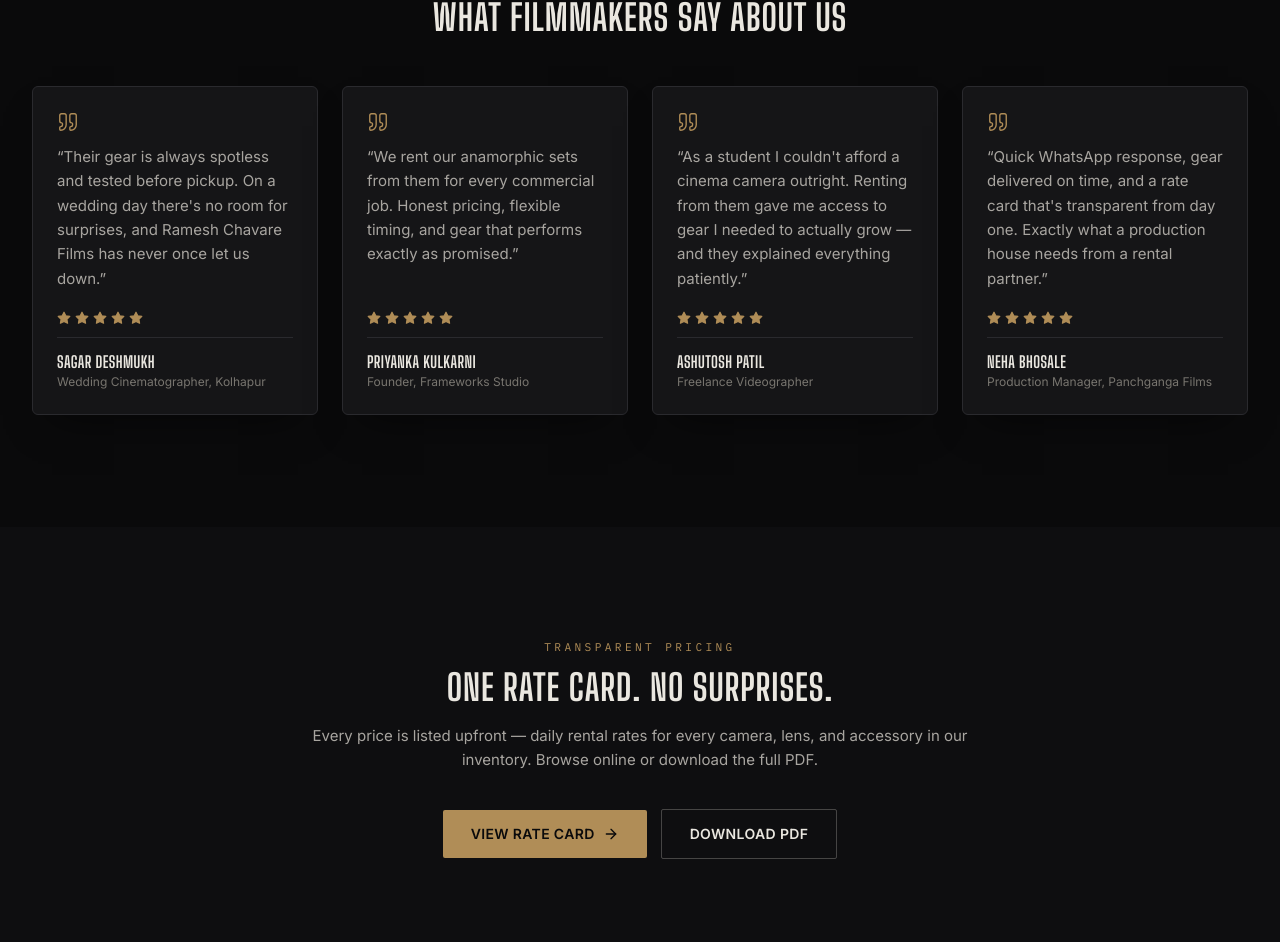
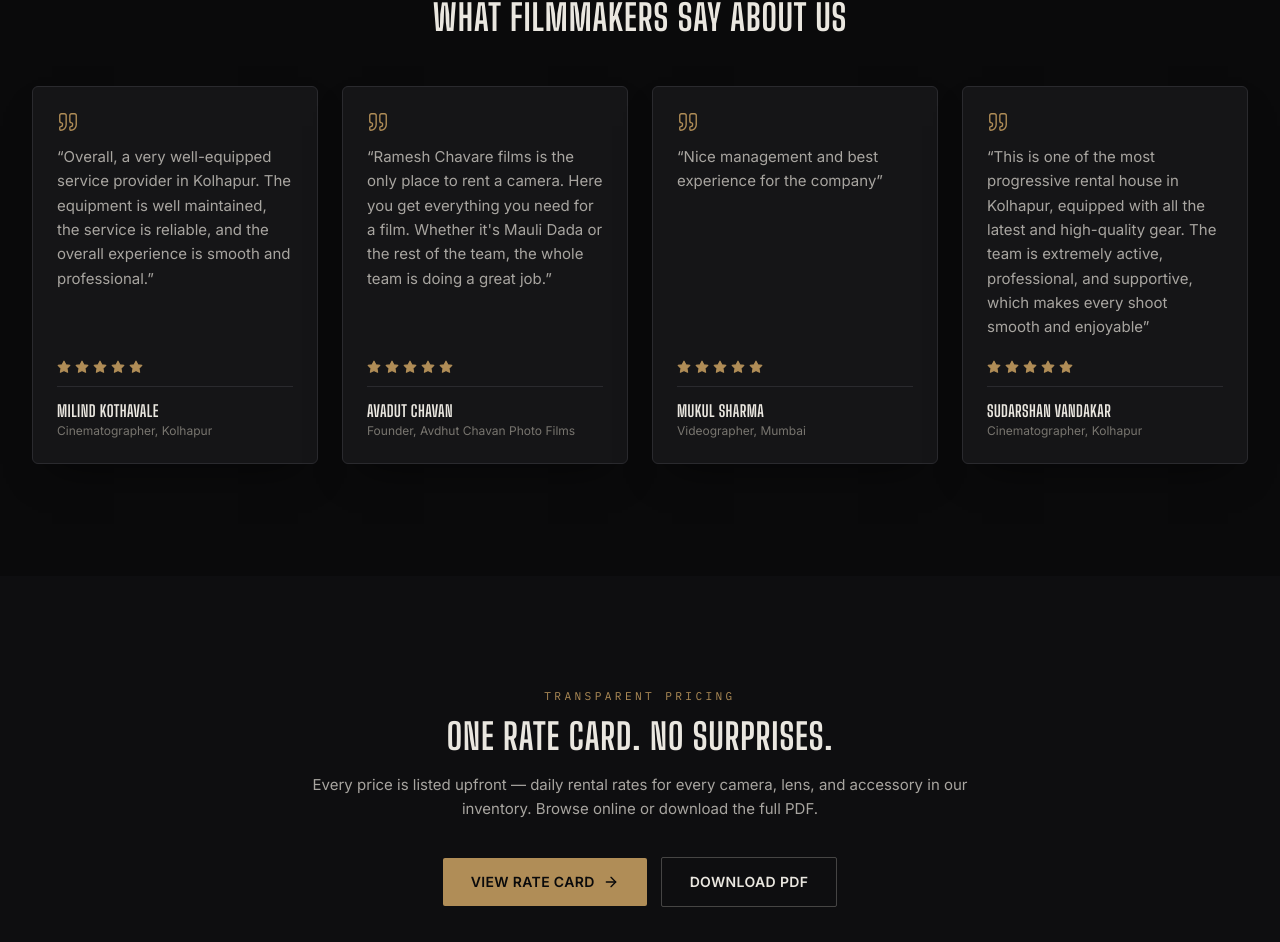
Before and after one commit to RanveerC22/ramesh-chavare-films, a Next.js app: page / in a window 1280 px wide. Shown: the part 3769-4711 px from the top of the page. Built offline with nearby package versions, Linux system fonts and the light colour scheme.

Commit message:
Added Original Testimonials - Home Section

```diff
--- a/data/content.ts
+++ b/data/content.ts
@@ -96,34 +96,34 @@ export type Testimonial = {
 export const testimonials: Testimonial[] = [
   {
     id: "t1",
-    name: "Sagar Deshmukh",
-    role: "Wedding Cinematographer, Kolhapur",
+    name: "Milind Kothavale",
+    role: "Cinematographer, Kolhapur",
     quote:
-      "Their gear is always spotless and tested before pickup. On a wedding day there's no room for surprises, and Ramesh Chavare Films has never once let us down.",
+      "Overall, a very well-equipped service provider in Kolhapur. The equipment is well maintained, the service is reliable, and the overall experience is smooth and professional.",
     rating: 5,
   },
   {
     id: "t2",
-    name: "Priyanka Kulkarni",
-    role: "Founder, Frameworks Studio",
+    name: "Avadut Chavan",
+    role: "Founder, Avdhut Chavan Photo Films",
     quote:
-      "We rent our anamorphic sets from them for every commercial job. Honest pricing, flexible timing, and gear that performs exactly as promised.",
+      "Ramesh Chavare films is the only place to rent a camera. Here you get everything you need for a film. Whether it's Mauli Dada or the rest of the team, the whole team is doing a great job.",
     rating: 5,
   },
   {
     id: "t3",
-    name: "Ashutosh Patil",
-    role: "Freelance Videographer",
+    name: "Mukul Sharma",
+    role: "Videographer, Mumbai",
     quote:
-      "As a student I couldn't afford a cinema camera outright. Renting from them gave me access to gear I needed to actually grow — and they explained everything patiently.",
+      "Nice management and best experience for the company",
     rating: 5,
   },
   {
     id: "t4",
-    name: "Neha Bhosale",
-    role: "Production Manager, Panchganga Films",
+    name: "Sudarshan Vandakar",
+    role: "Cinematographer, Kolhapur",
     quote:
-      "Quick WhatsApp response, gear delivered on time, and a rate card that's transparent from day one. Exactly what a production house needs from a rental partner.",
+      "This is one of the most progressive rental house in Kolhapur, equipped with all the latest and high-quality gear. The team is extremely active, professional, and supportive, which makes every shoot smooth and enjoyable",
     rating: 5,
   },
 ];
```
